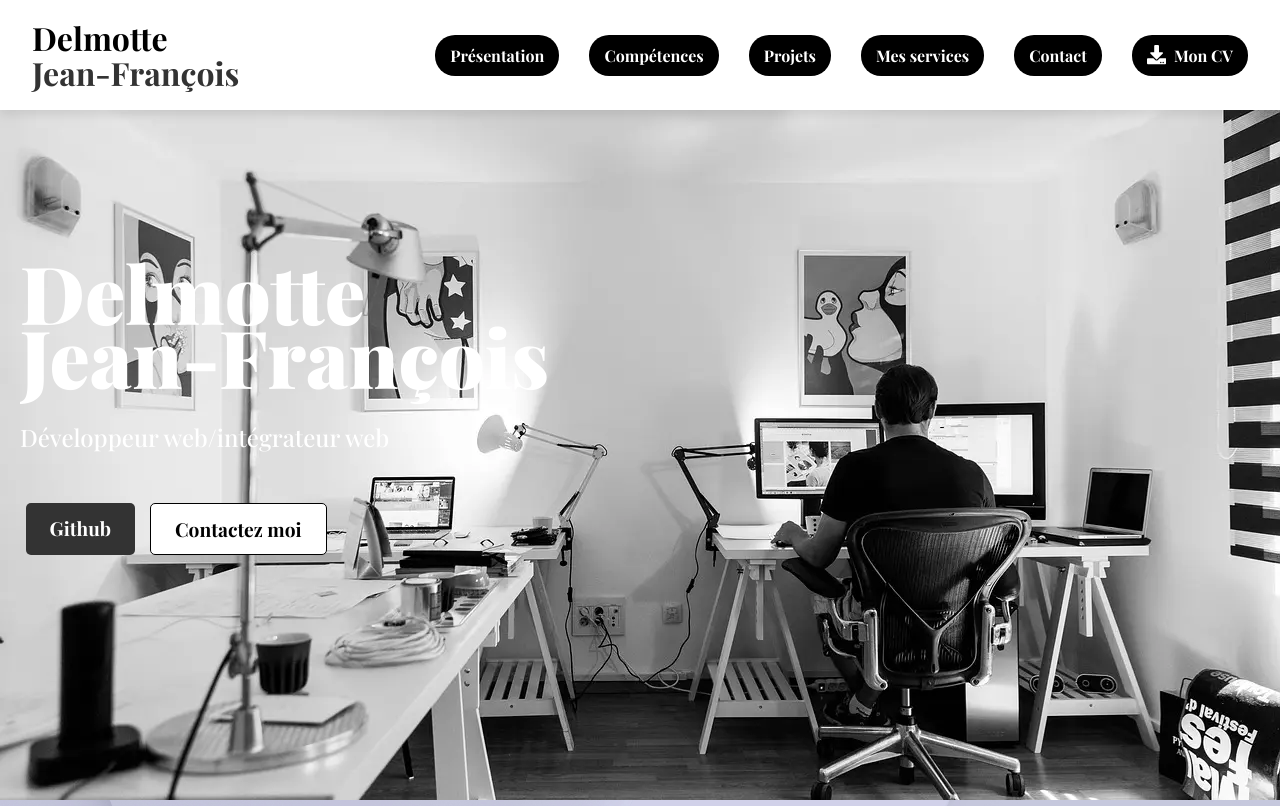
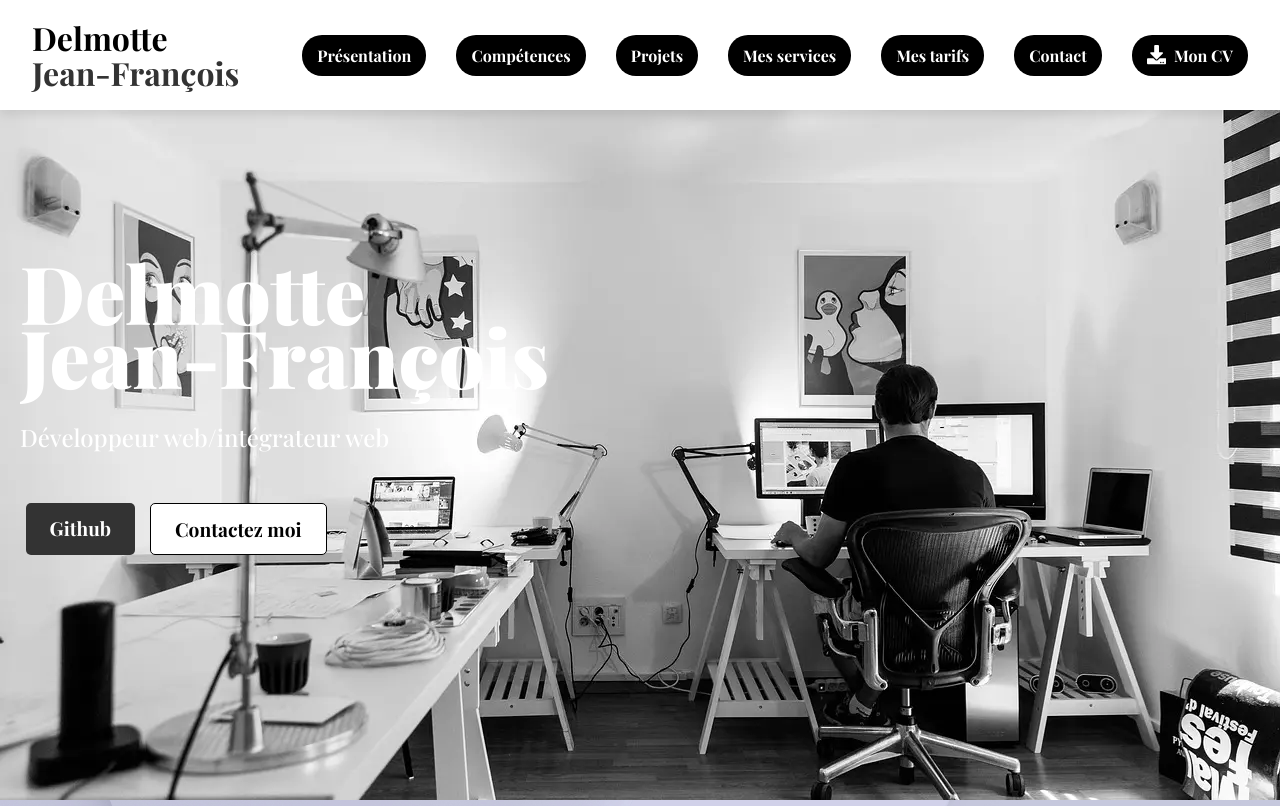
Before and after one commit to jeff397/portfolio, a React (Vite) app in the folder portfolio/: page / in a window 1280 px wide. Shown: the top 806 px of the page. Built offline with nearby package versions, Linux system fonts and the light colour scheme; a web font is replaced by a local one.

Commit message:
mises à jour

```diff
--- a/portfolio/src/components/Header/Header.jsx
+++ b/portfolio/src/components/Header/Header.jsx
@@ -38,18 +38,21 @@ function Header() {
         <a href="#Services" className="nav-button" onClick={closeMenu}>
           Mes services
         </a>
+        <a href="#offres" className="nav-button" onClick={closeMenu}>
+          Mes tarifs
+        </a>
         <a href="#contact" className="nav-button" onClick={closeMenu}>
           Contact
         </a>
-        <Link
-          to="/cv.pdf"
+        <a
+          href="/cv.pdf"
           target="_blank"
           rel="noopener noreferrer"
           className="nav-button"
           onClick={closeMenu}
         >
           <FaDownload className="download-icon" /> Mon CV
-        </Link>
+        </a>
       </nav>
     </header>
   );
```
Also changed, not shown: 1 other file (tests, documents, lock files or other folders).
